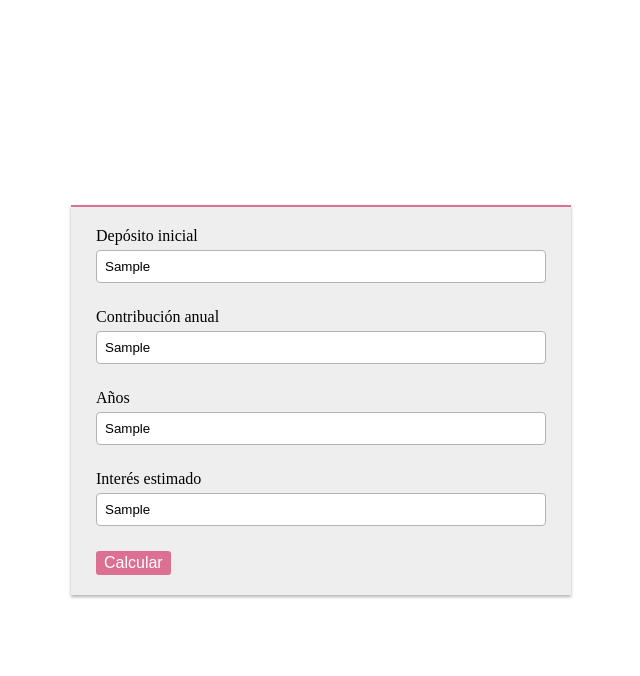
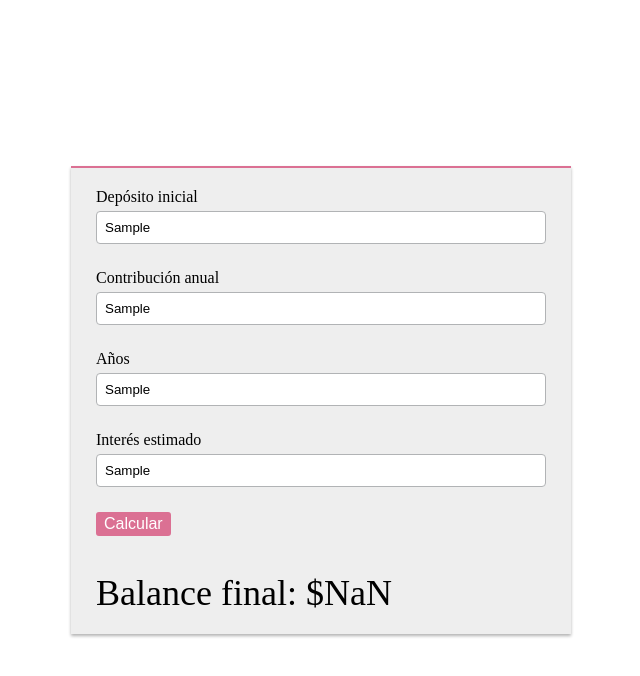
Before and after one commit to adrian1426/ReactJS_CalcInteresCompuesto, a React (Create React App) app: page / in a window 1280 px wide. Both pictures are taken after typing "Sample", "Sample", "Sample", "Sample" into the empty fields and a click on the button "Calcular". Shown: the top 676 px of the page, without its empty margins (319-959 px from the left). Built offline with nearby package versions, Linux system fonts and the light colour scheme.

Commit message:
Balance y format pesos currency

```diff
--- a/src/App.js
+++ b/src/App.js
@@ -1,8 +1,10 @@
+import { useState } from 'react';
 import { Formik, Form } from 'formik';
 import Button from './components/Button';
 import Container from "./components/Container";
 import Input from './components/Input';
 import Section from "./components/Section";
+import Balance from './components/Balance';
 
 const initialState = {
   deposit: '',
@@ -21,11 +23,20 @@
   return Math.round(total);
 };
 
+const formatter = new Intl.NumberFormat('en-US', {
+  style: 'currency',
+  currency: 'USD',
+  minimumFractionDigits: 2,
+  maximumFractionDigits: 2
+});
+
 function App() {
+  const [balance, setBalance] = useState('');
 
   const handleSubmit = ({ deposit, contribution, years, rate }) => {
     const val = compoundInterest(Number(deposit), Number(contribution), Number(years), Number(rate));
-    console.log(val);
+
+    setBalance(formatter.format(val));
   };
 
   return (
@@ -59,6 +70,7 @@
             <Button>Calcular</Button>
           </Form>
         </Formik>
+        {balance !== '' && <Balance>Balance final: {balance}</Balance>}
       </Section>
     </Container>
   );
--- /dev/null
+++ b/src/components/Balance.js
@@ -0,0 +1,10 @@
+import styled from "styled-components";
+
+const Balance = styled.span`
+  font-size: 36px;
+  margin-top: 36px;
+  display: inline-block;
+  color: black;
+`;
+
+export default Balance;
```
